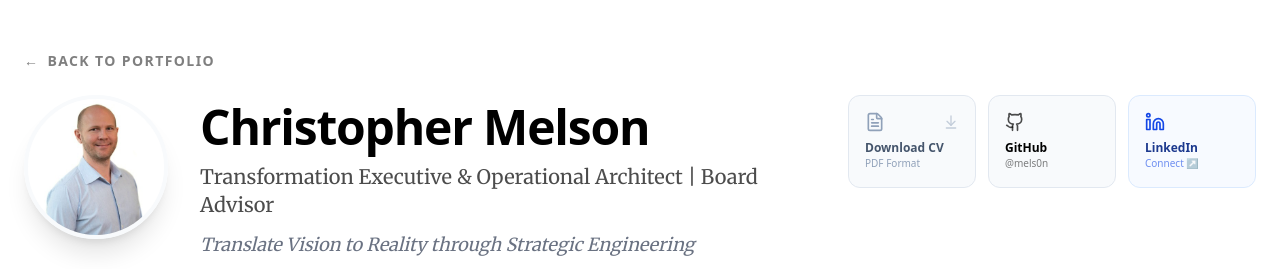
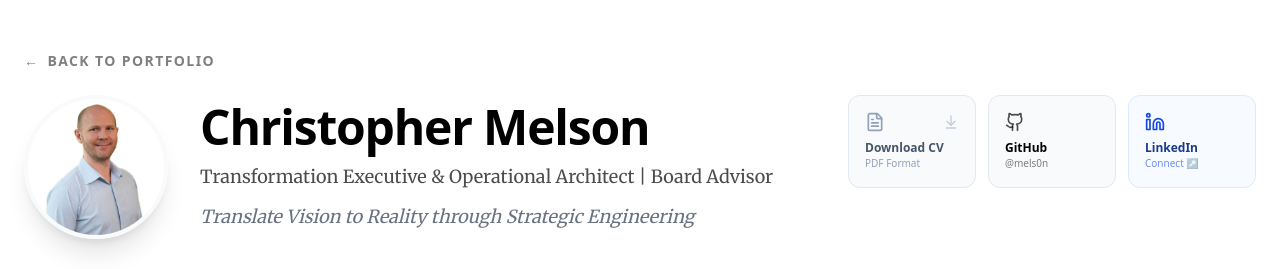
Before and after one commit to mels0n/aboutme, a Next.js app: page /about in a window 1280 px wide. Shown: the top 269 px of the page. Built offline with nearby package versions, Linux system fonts and the light colour scheme; no server answers.

Commit message:
fix: Reduce title font size and force single line on about page

```diff
--- a/src/widgets/about/ui/BentoHeader.tsx
+++ b/src/widgets/about/ui/BentoHeader.tsx
@@ -41,7 +41,7 @@ export const BentoHeader = () => {
                         initial={{ opacity: 0, y: 10 }}
                         animate={{ opacity: 1, y: 0 }}
                         transition={{ delay: 0.1 }}
-                        className="flex flex-wrap justify-center md:justify-start gap-x-3 text-lg md:text-xl text-foreground/70 font-serif"
+                        className="flex justify-center md:justify-start gap-x-3 text-base md:text-lg text-foreground/70 font-serif whitespace-nowrap"
                     >
                         {titles.map((title, i) => (
                             <span key={i} className="flex items-center">
```
